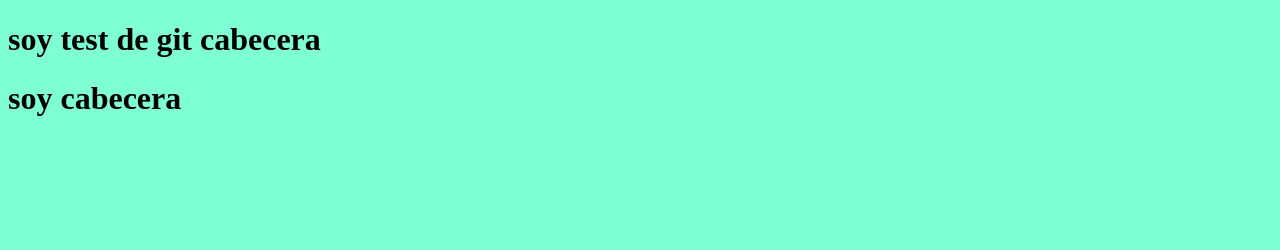
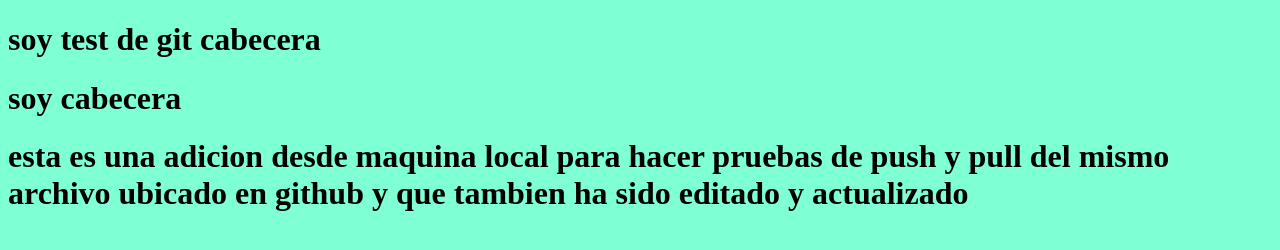
Before and after one commit to fabiohm003/testRemoto, a plain HTML site: page index.html in a window 1280 px wide. Drawn offline with Linux system fonts and the light colour scheme.

Commit message:
actualiz 08+55

```diff
--- a/index.html
+++ b/index.html
@@ -23,5 +23,10 @@
     <h1>soy test de git cabecera</h1>
     <h1>soy cabecera</h1>
 
+
+    <h1>esta es una adicion desde maquina local
+        para hacer pruebas de push y pull del mismo archivo ubicado en github
+        y que tambien ha sido editado y actualizado</h1>
+
 </body>
 </html>
```
